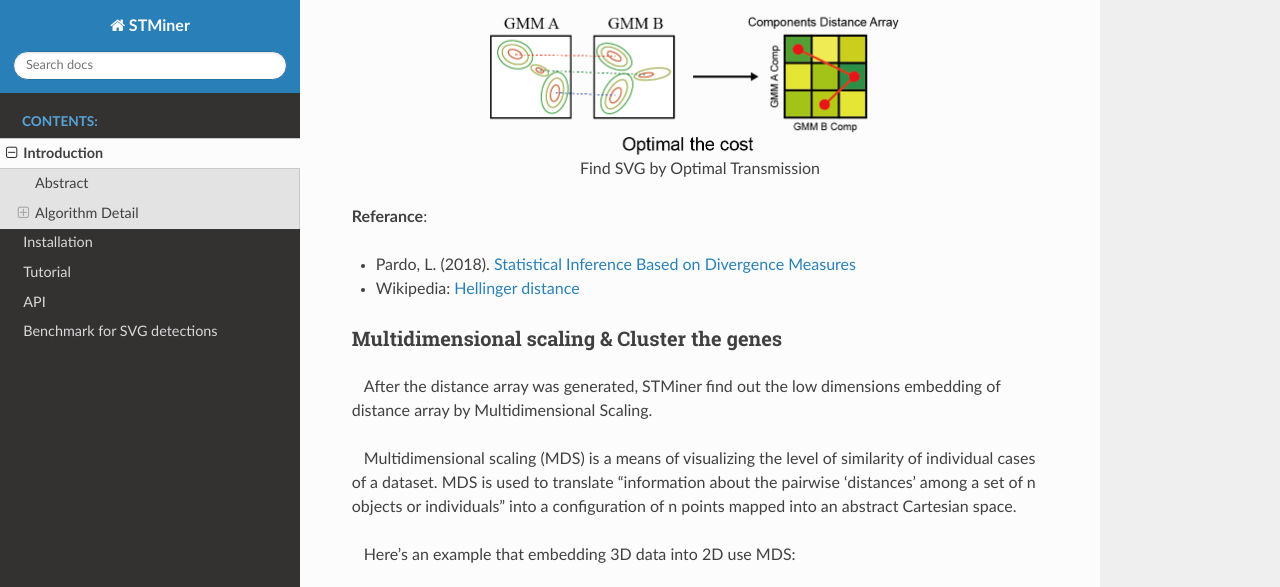
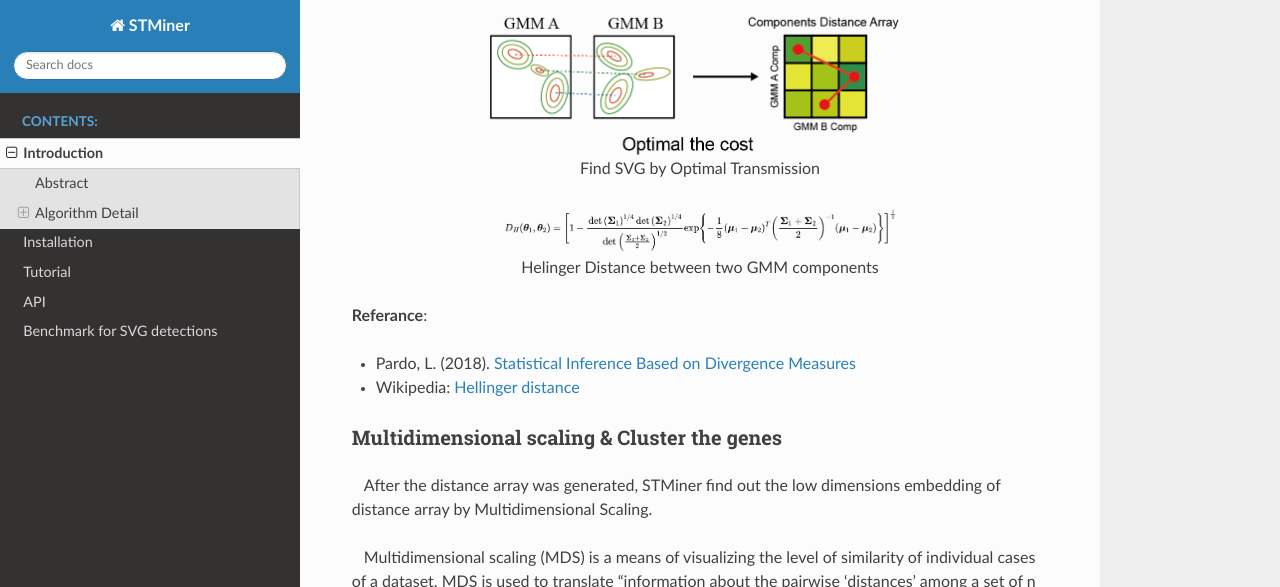
Before and after one commit to PSSUN/STMinerDoc, a Sphinx documentation site: the page built from source/Introduction/Introduction.md, in a window 1280 px wide and 900 px high, scrolled down 2242 px, cut to the strip 0-587 px from the top of the window. Built offline with Sphinx 7.4.7 and the Read the Docs theme 2.0.0, drawn with Linux system fonts in a browser that asks for light colours.

Commit message:
Update Introduction.md

```diff
--- a/source/Introduction/Introduction.md
+++ b/source/Introduction/Introduction.md
@@ -51,6 +51,11 @@ STMiner estimates the spatial variation level (SVL) by calculating the optimal t
 <p style="text-align: center">Find SVG by Optimal Transmission</p>
 </div>
 
+<div style="text-align: center">
+<img src="../_static/f3.png" width="400" style="text-align: center" />
+<p style="text-align: center">Helinger Distance between two GMM components</p>
+</div>
+
 
 **Referance**:
  - Pardo, L. (2018). [Statistical Inference Based on Divergence Measures](https://books.google.com.hk/books?hl=zh-CN&lr=&id=ziDGGIkhqlMC&oi=fnd&pg=PP1&dq=Statistical+Inference+Based+on+Divergence+Measures&ots=m2kkDlPgy0&sig=uk9VT6URrdxIVZV4eMlxZJ1iHYk&redir_esc=y#v=onepage&q&f=false)
```
